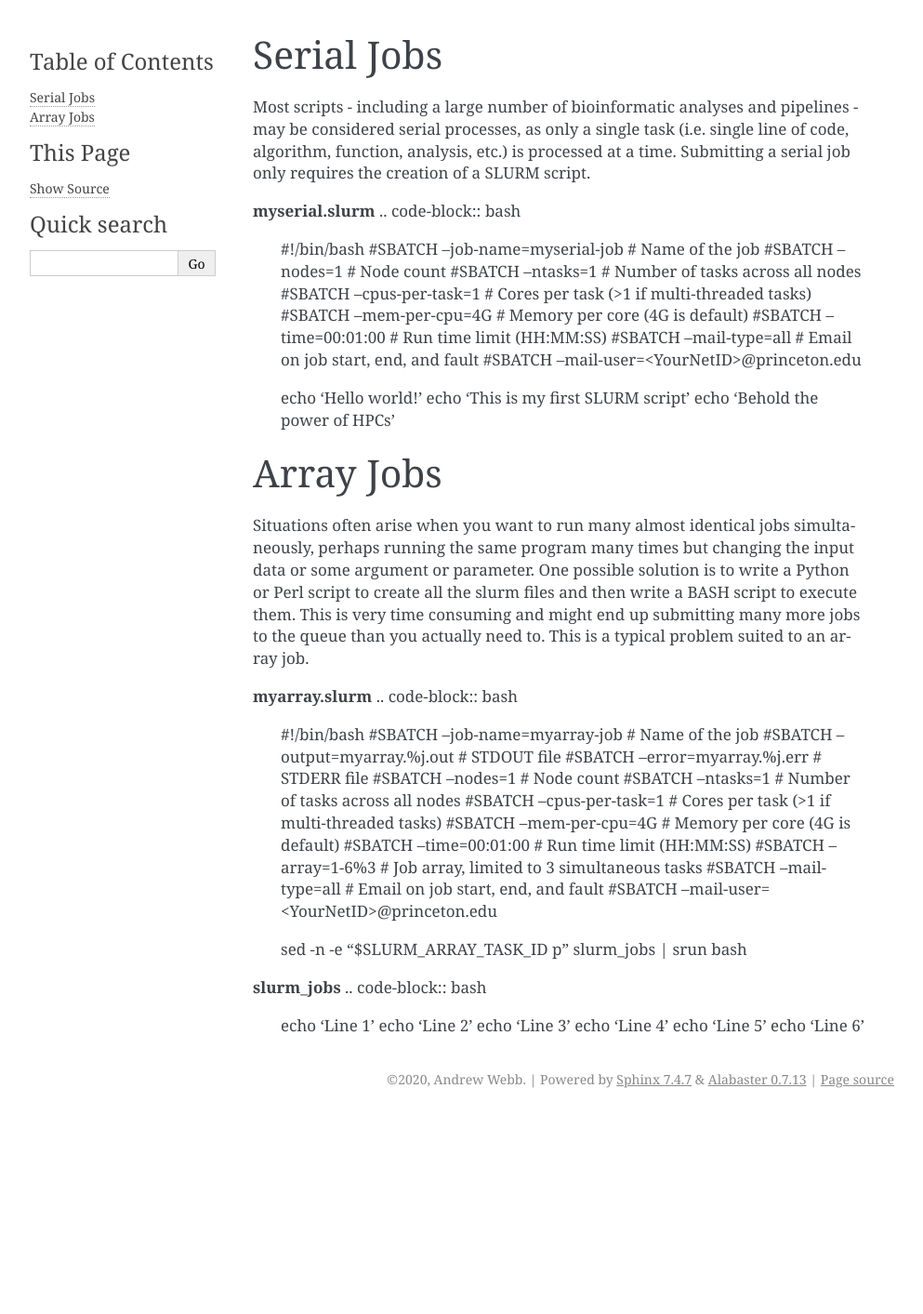
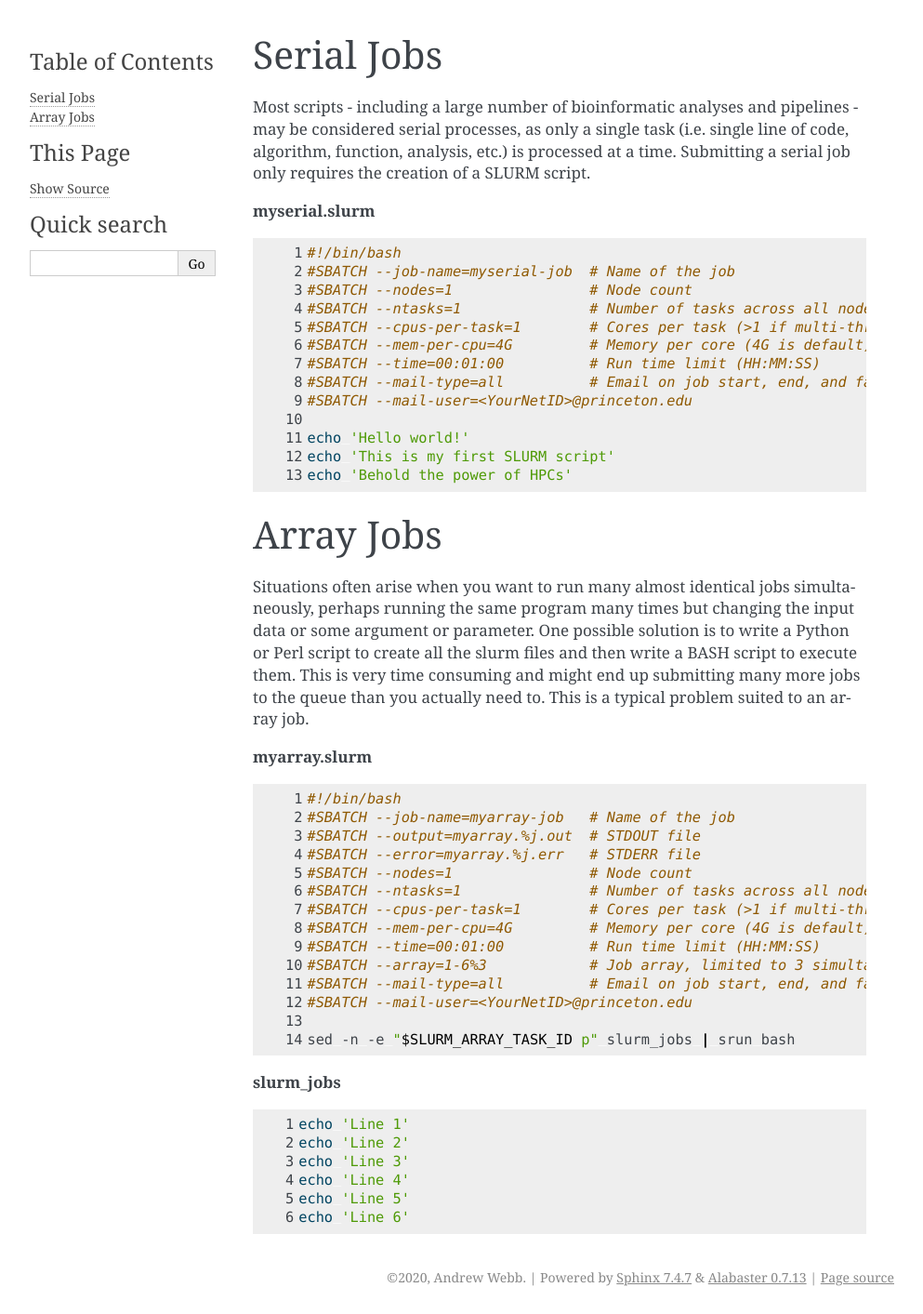
Before and after one commit to kocherlab/kocher_guides, a Sphinx documentation site: the page built from docs/Guides/SLURM.rst, in a window 1280 px wide. Shown: the whole page at 93% size, without its empty margins (148-1141 px from the left). Built offline with Sphinx 7.4.7, drawn with Linux system fonts in a browser that asks for light colours; before the commit the page ends 1200 px from its top, so only the background shows below that; some of the changed lines change nothing that is shown.

Commit message:
Fixed SLURM code-block

```diff
--- a/docs/Guides/SLURM.rst
+++ b/docs/Guides/SLURM.rst
@@ -4,7 +4,9 @@ Serial Jobs
 Most scripts - including a large number of bioinformatic analyses and pipelines - may be considered serial processes, as only a single task (i.e. single line of code, algorithm, function, analysis, etc.) is processed at a time. Submitting a serial job only requires the creation of a SLURM script.
 
 **myserial.slurm**
+
 .. code-block:: bash
+   :linenos:
 
    #!/bin/bash
    #SBATCH --job-name=myserial-job  # Name of the job
@@ -26,7 +28,9 @@ Array Jobs
 Situations often arise when you want to run many almost identical jobs simultaneously, perhaps running the same program many times but changing the input data or some argument or parameter. One possible solution is to write a Python or Perl script to create all the slurm files and then write a BASH script to execute them. This is very time consuming and might end up submitting many more jobs to the queue than you actually need to. This is a typical problem suited to an array job.
 
 **myarray.slurm**
+
 .. code-block:: bash
+   :linenos:
 
    #!/bin/bash
    #SBATCH --job-name=myarray-job   # Name of the job
@@ -44,7 +48,9 @@ Situations often arise when you want to run many almost identical jobs simultane
    sed -n -e "$SLURM_ARRAY_TASK_ID p" slurm_jobs | srun bash
 
 **slurm_jobs**
+
 .. code-block:: bash
+   :linenos:
 
    echo 'Line 1'
    echo 'Line 2'
```
